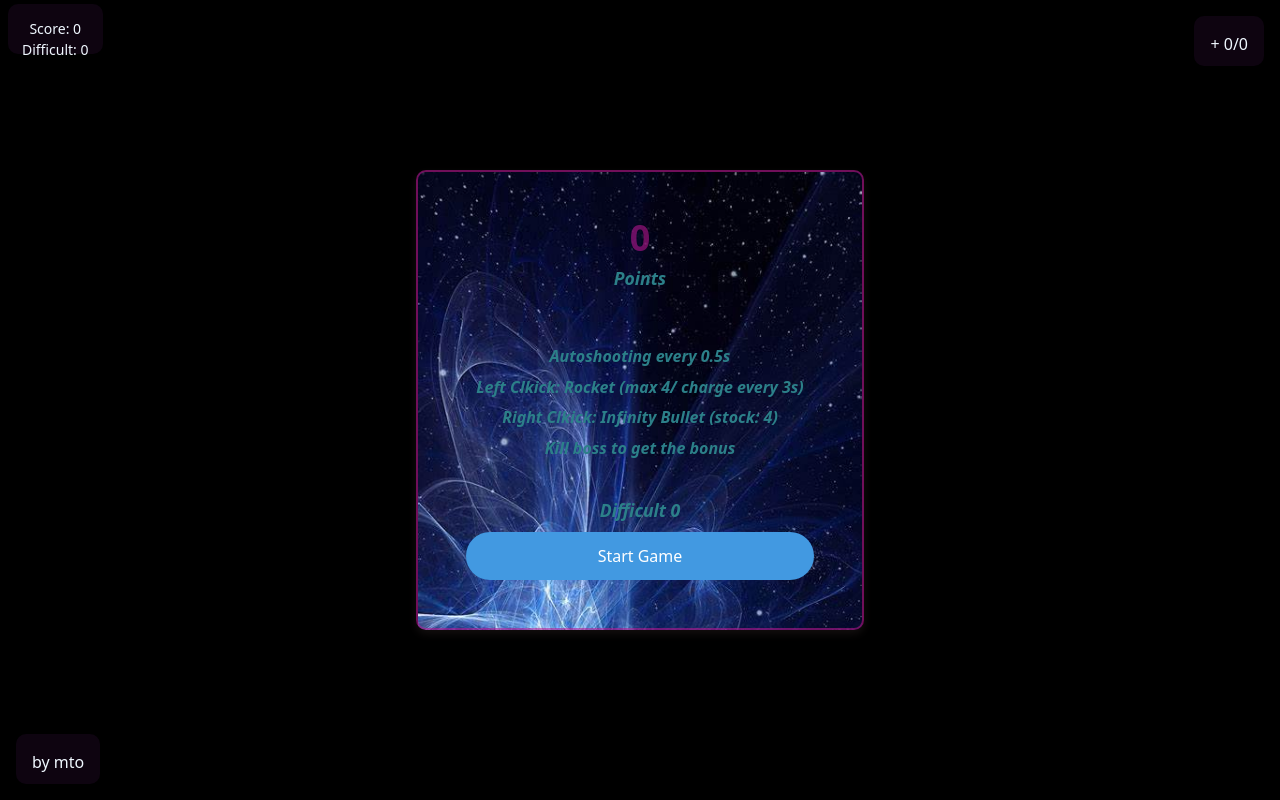
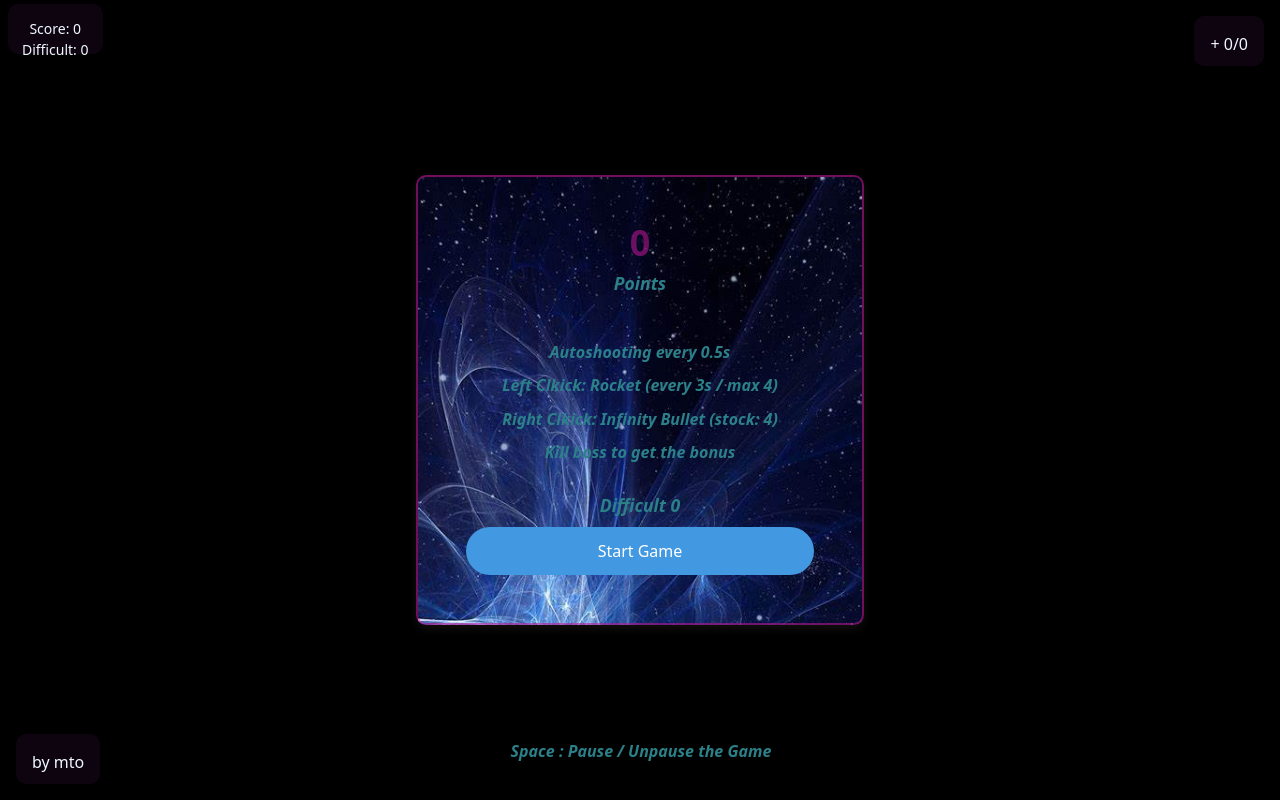
Before and after one commit to mtoanp/mtoanp.github.io, a website with bundled scripts: page index.html in a window 1280 px wide. Built offline with nearby package versions, Linux system fonts and the light colour scheme.

Commit message:
fix some css

```diff
--- a/index.html
+++ b/index.html
@@ -48,9 +48,10 @@
 
         <div id="guideEl">
           <p>Autoshooting every 0.5s</p>
-          <p>Left  Clkick: Rocket (max 4/ charge every 3s)</p>
+          <p>Left  Clkick: Rocket (every 3s / max 4)</p>
           <p>Right Clkick: Infinity Bullet (stock: 4)</p>
           <p>Kill boss to get the bonus</p>
+          <p class="controlEl">Space : Pause / Unpause the Game</p>
         </div>
 
         <div>
--- a/style.css
+++ b/style.css
@@ -21,7 +21,7 @@ body {
 
 #modalEl .bg-white {
     border: 2px solid #bf18958f;
-    height: 460px;
+    height: 450px;
     /* width: 500px; */
     border-radius: 10px;
     background-color: #6e217d21;
@@ -62,7 +62,7 @@ body {
     font-style: italic;
 }
 #guideEl p {
-    padding: 0.2em 0;
+    padding: 0.3em 0;
 }
 
 #score-container, #bonus-container, #mto-container {
@@ -89,6 +89,24 @@ body {
     bottom: 1em;
 }
 
+.controlEl {
+    width: 350px;
+    position: absolute;
+    bottom: 2em;
+    /* font-weight: normal; */
+    text-align: center;
+}
+
+#startGameBtn {
+    transition: background-color 0.5s ease, color 0.5s ease;
+}
+
+#startGameBtn:hover {
+    background-color: rgb(107, 175, 235);
+    color: rgb(104, 255, 117);
+    transition: background-color 1s ease, color 3s ease;
+}
+
 @keyframes shake {
     0%, 100% {
       transform: translateX(0);
```
